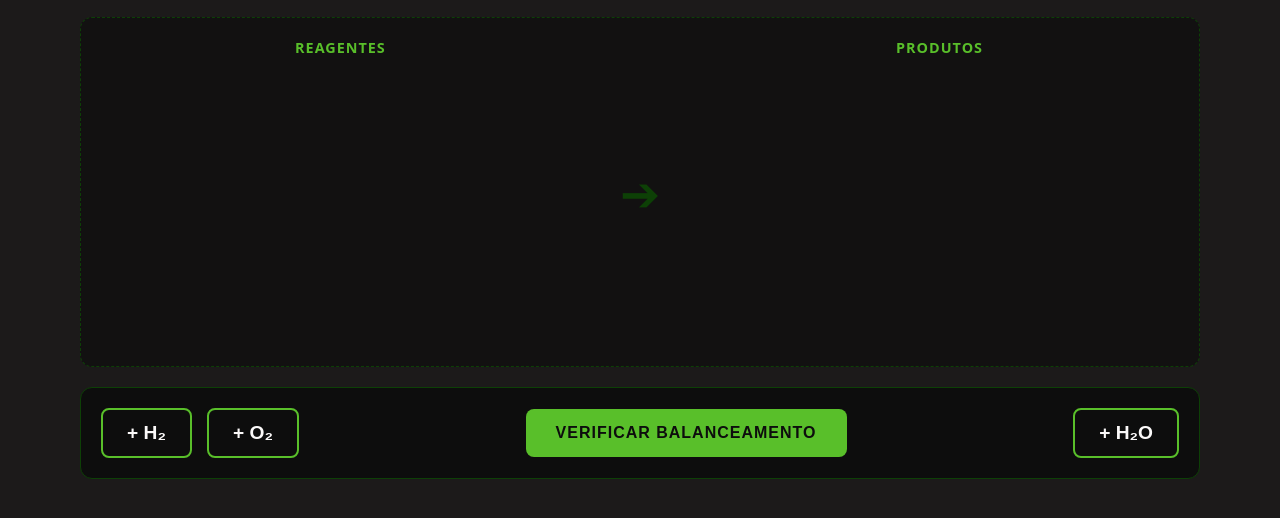
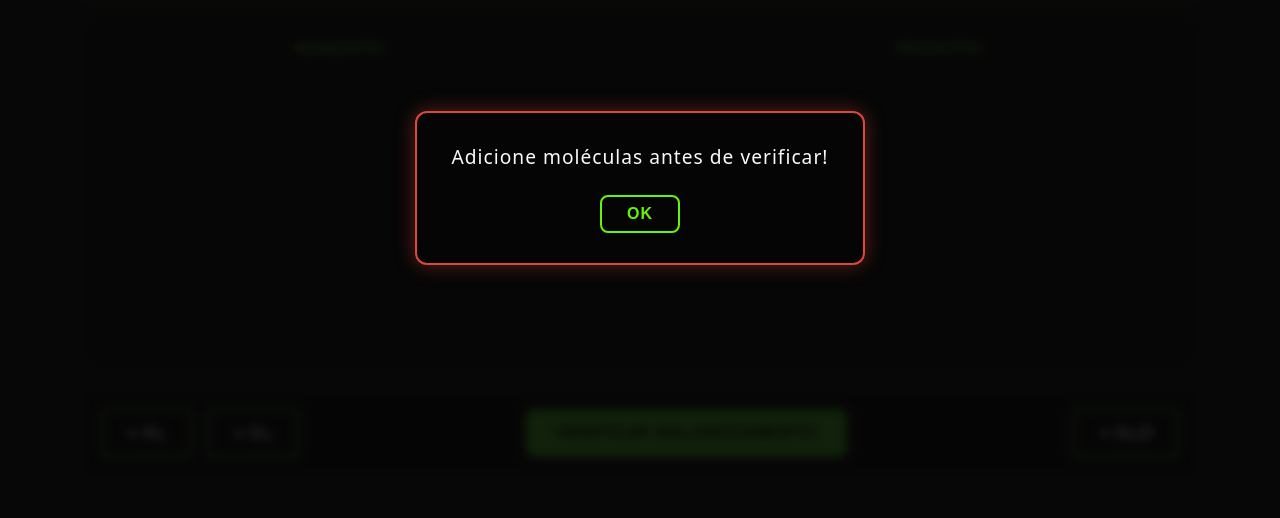
Before and after one commit to Fantxa/SiteBCEL-Support-system, a website built with Vite: page SmartPage.html in a window 1280 px wide. Both pictures are taken after a click on the button "VERIFICAR BALANCEAMENTO". Shown: the part 212-730 px from the top of the page. Built offline with nearby package versions, Linux system fonts and the light colour scheme.

Commit message:
HUGE UPDATE

```diff
--- a/App.js
+++ b/App.js
@@ -160,14 +160,14 @@ function renderEquationText(level, state) {
     equationText.innerHTML = `${strReactants} ➔ ${strProducts}`;
 }
 
-// 7. Lógica de Verificação (Conferindo Matemática)
+// 7. Lógica de Verificação (Conferindo Matemática) - AGORA SÓ TEM UMA VERSÃO!
 btnVerify.onclick = () => {
     const countR = calculateAtoms(userState.reactants);
     const countP = calculateAtoms(userState.products);
 
     // Se o painel estiver vazio, já barra
     if (Object.keys(countR).length === 0 && Object.keys(countP).length === 0) {
-        alert("Adicione moléculas antes de verificar!");
+        showAlert("Adicione moléculas antes de verificar!", true);
         return;
     }
 
@@ -188,11 +188,11 @@ btnVerify.onclick = () => {
 
     if (isBalanced) {
         equationText.style.color = "var(--green-100)";
-        alert("Sucesso! Equação Balanceada perfeitamente.");
+        showAlert("Sucesso! Equação Balanceada perfeitamente."); // Verde
         btnVerify.classList.add('hidden');
         btnNext.classList.remove('hidden');
     } else {
-        alert("Ainda não está balanceado. Cheque os contadores de átomos abaixo das pilhas!");
+        showAlert("Ainda não está balanceado. Cheque os contadores de átomos abaixo das pilhas!", true);
     }
 };
 
@@ -200,11 +200,36 @@ btnNext.onclick = () => {
     equationText.style.color = "var(--white-soft)";
     currentLevelIndex++;
     if(currentLevelIndex >= databaseMock.length) {
-        alert("Fim das questões do banco de dados!");
+        showAlert("Fim das questões do banco de dados!");
         currentLevelIndex = 0; // Reseta pro inicio
     }
     loadLevel(currentLevelIndex);
 };
 
+// ============================
+// Modal de Alerta Customizado (INSERIDO AQUI TAMBÉM)
+// ============================
+function showAlert(message, isError = false) {
+    const alertBox = document.getElementById('custom-alert');
+    const alertMsg = document.getElementById('alert-message');
+    const alertClose = document.getElementById('alert-close');
+    const alertContent = alertBox.querySelector('.alert-content');
+
+    if (isError) {
+        alertContent.style.borderColor = '#D9483A';
+        alertContent.style.boxShadow = '0 0 20px rgba(217, 72, 58, 0.4)';
+    } else {
+        alertContent.style.borderColor = 'var(--green-50, #59BF2A)';
+        alertContent.style.boxShadow = '0 0 20px rgba(89, 191, 42, 0.4)';
+    }
+
+    alertMsg.textContent = message;
+    alertBox.classList.remove('hidden');
+
+    alertClose.onclick = () => {
+        alertBox.classList.add('hidden');
+    };
+}
+
 // Iniciar a aplicação
 loadLevel(currentLevelIndex);
--- a/SmartPage.html
+++ b/SmartPage.html
@@ -58,6 +58,14 @@
         </section>
     </main>
 
+    <!-- Modal Customizado de Alerta -->
+    <div id="custom-alert" class="custom-alert hidden">
+        <div class="alert-content">
+            <span id="alert-message">Mensagem do sistema</span>
+            <button id="alert-close" class="tech-btn outline small">OK</button>
+        </div>
+    </div>
+
     <script src="App.js"></script>
 </body>
 </html>
--- a/SmartPagesty.css
+++ b/SmartPagesty.css
@@ -247,6 +247,61 @@ body {
 }
 .hidden { display: none !important; }
 
+/* ============================
+   Modal de Alerta Customizado
+   ============================ */
+.custom-alert {
+    position: fixed;
+    top: 0;
+    left: 0;
+    width: 100vw;
+    height: 100vh;
+    background: rgba(5, 5, 5, 0.85); /* Fundo escurecido */
+    backdrop-filter: blur(5px); /* Desfoque do fundo */
+    display: flex;
+    justify-content: center;
+    align-items: center;
+    z-index: 9999;
+    opacity: 1;
+    transition: opacity 0.3s ease;
+}
+
+.custom-alert.hidden {
+    opacity: 0;
+    pointer-events: none;
+}
+
+.alert-content {
+    background: var(--bg-color, #050505);
+    border: 2px solid var(--neon-green, #59BF2A);
+    padding: 30px;
+    border-radius: 12px;
+    text-align: center;
+    box-shadow: 0 0 20px rgba(89, 191, 42, 0.4);
+    max-width: 450px;
+    width: 90%;
+    transform: scale(1);
+    transition: transform 0.3s cubic-bezier(0.175, 0.885, 0.32, 1.275);
+}
+
+.custom-alert.hidden .alert-content {
+    transform: scale(0.8);
+}
+
+#alert-message {
+    display: block;
+    margin-bottom: 25px;
+    font-size: 1.2rem;
+    color: var(--white-soft, #ffffff);
+    letter-spacing: 1px;
+}
+
+/* Ajuste para o botão do modal ficar menorzinho */
+.tech-btn.small {
+    padding: 8px 25px;
+    font-size: 1rem;
+}
+
 /* Animations */
 @keyframes popIn {
     0% { transform: scale(0.5); opacity: 0; }
--- a/style.css
+++ b/style.css
@@ -186,4 +186,59 @@ h1.glitch-text {
     display: none;
 }
 
+/* ============================
+   Modal de Alerta Customizado
+   ============================ */
+.custom-alert {
+    position: fixed;
+    top: 0;
+    left: 0;
+    width: 100vw;
+    height: 100vh;
+    background: rgba(5, 5, 5, 0.85); /* Fundo escurecido */
+    backdrop-filter: blur(5px); /* Desfoque do fundo */
+    display: flex;
+    justify-content: center;
+    align-items: center;
+    z-index: 9999;
+    opacity: 1;
+    transition: opacity 0.3s ease;
+}
+
+.custom-alert.hidden {
+    opacity: 0;
+    pointer-events: none;
+}
+
+.alert-content {
+    background: var(--bg-color, #050505);
+    border: 2px solid var(--neon-green, #59BF2A);
+    padding: 30px;
+    border-radius: 12px;
+    text-align: center;
+    box-shadow: 0 0 20px rgba(89, 191, 42, 0.4);
+    max-width: 450px;
+    width: 90%;
+    transform: scale(1);
+    transition: transform 0.3s cubic-bezier(0.175, 0.885, 0.32, 1.275);
+}
+
+.custom-alert.hidden .alert-content {
+    transform: scale(0.8);
+}
+
+#alert-message {
+    display: block;
+    margin-bottom: 25px;
+    font-size: 1.2rem;
+    color: var(--white-soft, #ffffff);
+    letter-spacing: 1px;
+}
+
+/* Ajuste para o botão do modal ficar menorzinho */
+.tech-btn.small {
+    padding: 8px 25px;
+    font-size: 1rem;
+}
+
 @keyframes spin { 0% { transform: rotate(0deg); } 100% { transform: rotate(360deg); } }
```
Also changed, not shown: index.html (+8 -2 lines), main.js (+82 -98 lines), package.json (added, +8 -0 lines), 1 other file.
